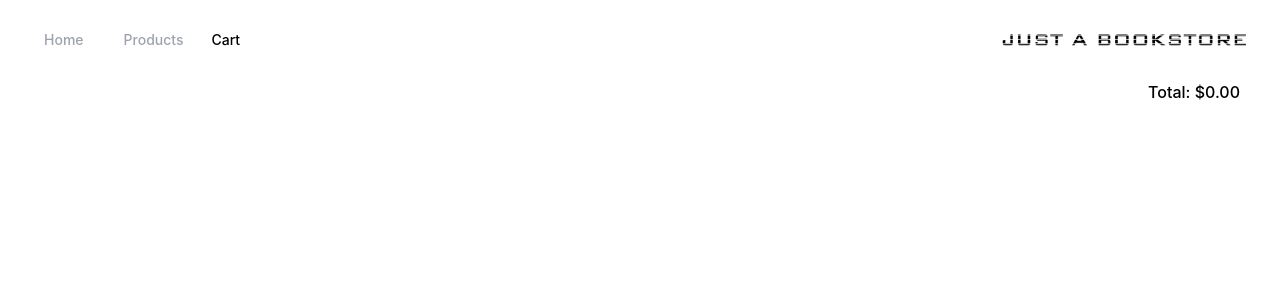
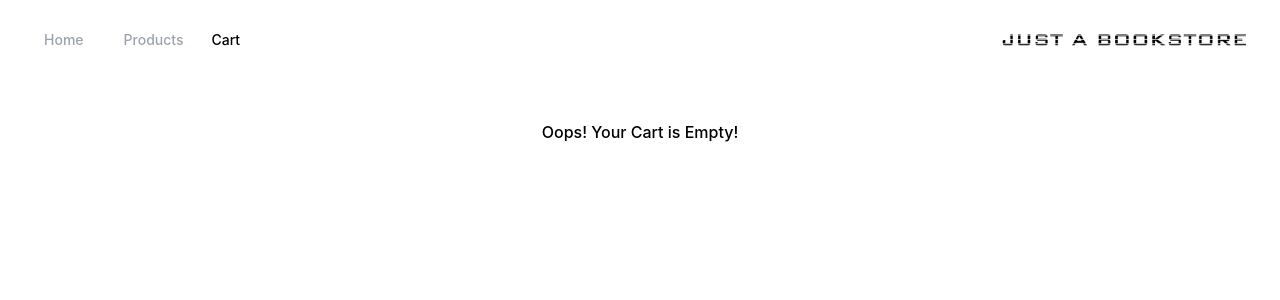
Before and after one commit to UrstrulyBhavana/Just-A-Book-Store, a React (Create React App) app: page /cart in a window 1280 px wide. Shown: the top 300 px of the page. Built offline with nearby package versions, Linux system fonts and the light colour scheme.

Commit message:
added your cart is empty message to cart component

```diff
--- a/src/routes/cart/cart.component.jsx
+++ b/src/routes/cart/cart.component.jsx
@@ -19,9 +19,11 @@ const Cart = () => {
                 <CartItem key={cartItem.id} cartItem={cartItem} />
             ))}
 
-            <div className="float-right mr-10 font-medium">
+            {cartItems.length === 0 ? (<h1 className="text-center mt-10 font-medium" >Oops! Your Cart is Empty!</h1>) : <div className="float-right mr-10 font-medium">
                 Total: ${ numberWithCommas(cartTotal.toFixed(2)) }
-            </div>
+            </div>}
+
+
         </div>
     );
 }
```
